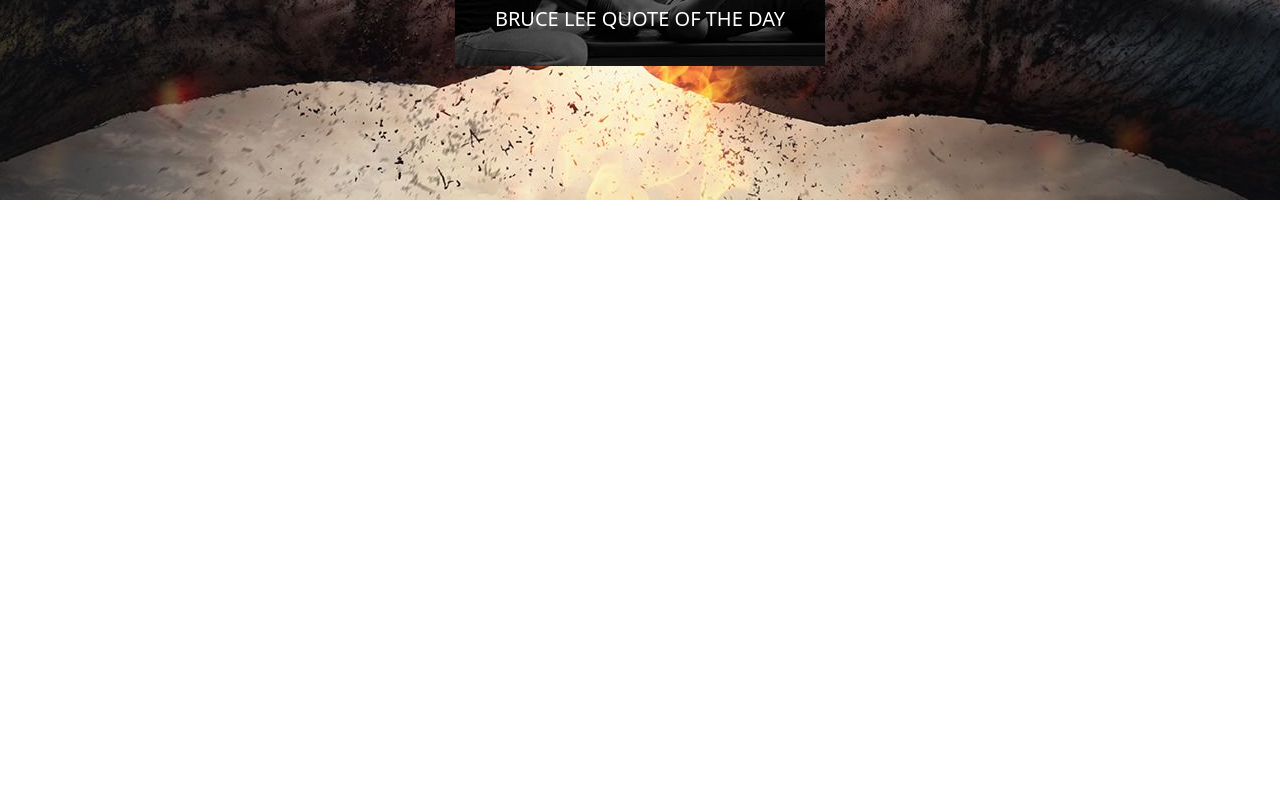
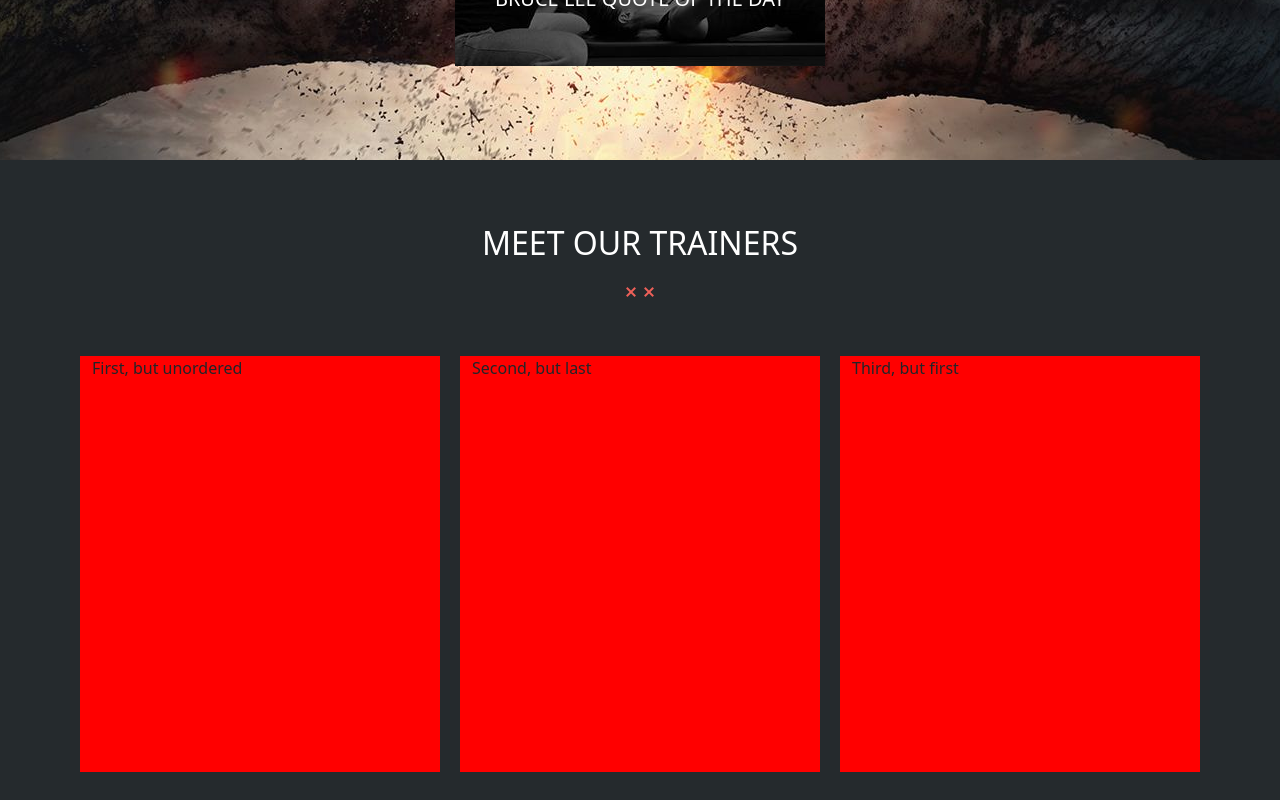
Before and after one commit to EngeneerProgram/proj-html-vuejs, a Vue app: page / in a window 1280 px wide. Shown: the part 4126-4926 px from the top of the page. Before the commit the page ends 4326 px from the top, so only its background shows below. Built offline with nearby package versions, Linux system fonts and the light colour scheme.

Commit message:
TrainersComponent in progress

```diff
--- a/src/components/BannerComponent.vue
+++ b/src/components/BannerComponent.vue
@@ -18,7 +18,7 @@
 
 <style lang="scss" scoped>
 .banner-background{
-    min-height: 70vh;
+    min-height: 65vh;
     background-image: url("../assets/img/home-testimonial-bg.jpg");
     background-position: center;
     display:Flex;
--- a/src/components/MainComponent.vue
+++ b/src/components/MainComponent.vue
@@ -21,6 +21,7 @@
     <ReviewsComponent/>
     <PerformanceComponent/>
     <BannerComponent/>
+    <TrainersComponent/>
 </main>
 
 
@@ -37,6 +38,7 @@
 import ReviewsComponent from "./ReviewsComponent.vue"
 import PerformanceComponent from "./PerformanceComponent.vue"
 import BannerComponent from "./BannerComponent.vue"
+import TrainersComponent from "./TrainersComponent.vue"
 export default {
    name: "MainComponent",
    components:{
@@ -46,7 +48,8 @@
     BestServiceGymComponent,
     ReviewsComponent,
     PerformanceComponent,
-    BannerComponent
+    BannerComponent,
+    TrainersComponent
 }
 }
 </script>
--- /dev/null
+++ b/src/components/TrainersComponent.vue
@@ -0,0 +1,55 @@
+<template>
+    <div class="container-fluid trainer-container">
+        <div class="container center-content">
+            <h2 class="white">MEET OUR TRAINERS</h2>
+            <img class="mt-3" width="30px" src="../assets/img/divider-xx-red.png" alt="">
+            <div class="row pt-5">
+                <div class="col">
+                First, but unordered
+                </div>
+                <div class="col order-12">
+                Second, but last
+                </div>
+                <div class="col order-1">
+                Third, but first
+                </div>
+            </div>
+
+        </div>
+    </div>
+</template>
+
+
+<script>
+export default {
+    name:"TrainersComponent"
+}
+</script>
+
+<style lang="scss" scoped>
+.white{
+    color:white;
+}
+.trainer-container{
+    height: 80vh;
+    background-color:#252a2d;
+    display:Flex;
+    justify-content: center;
+
+    .center-content{
+        padding-top:4rem;
+        display:Flex;
+        flex-direction: column;
+        align-content: center;
+        align-items: center;
+    }
+
+    .col{
+        width: 397px;
+        height: 416px;
+        background-color:red;
+        margin:10px;
+    }
+
+}
+</style>
```
